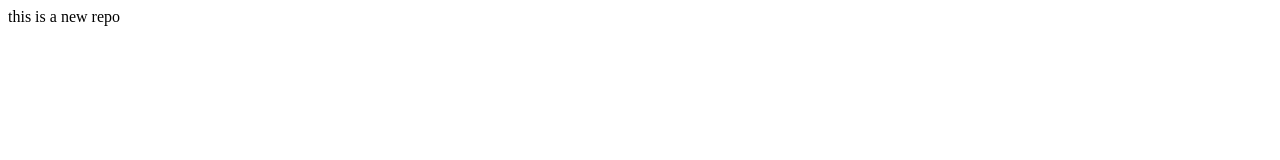
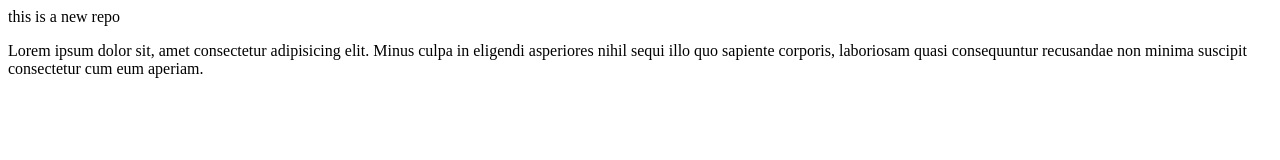
Before and after one commit to aryan12305/localRepo, a plain HTML site: page index.html in a window 1280 px wide. Drawn offline with Linux system fonts and the light colour scheme.

Commit message:
new repo

```diff
--- a/index.html
+++ b/index.html
@@ -1 +1,2 @@
 <p>this is a new repo</p>
+<p>Lorem ipsum dolor sit, amet consectetur adipisicing elit. Minus culpa in eligendi asperiores nihil sequi illo quo sapiente corporis, laboriosam quasi consequuntur recusandae non minima suscipit consectetur cum eum aperiam.</p>
```
